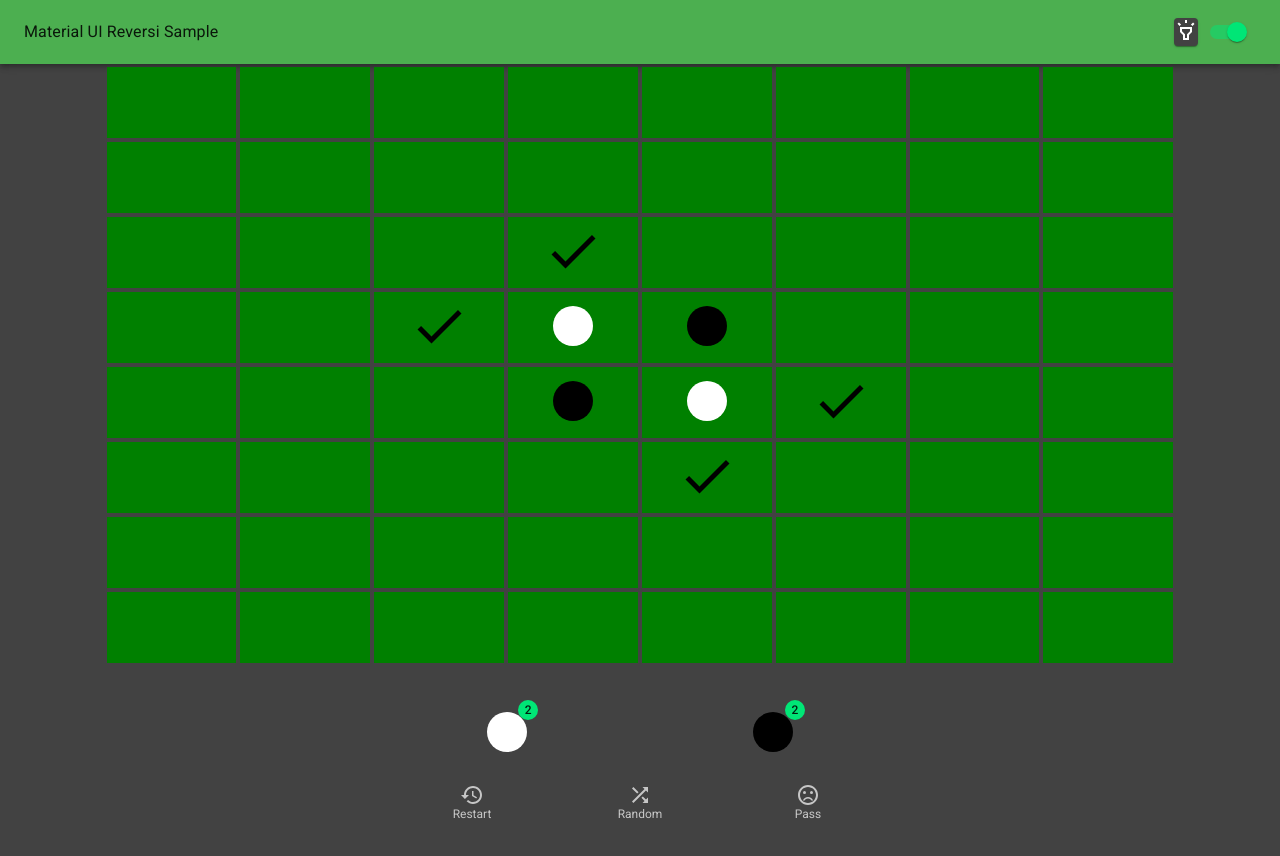
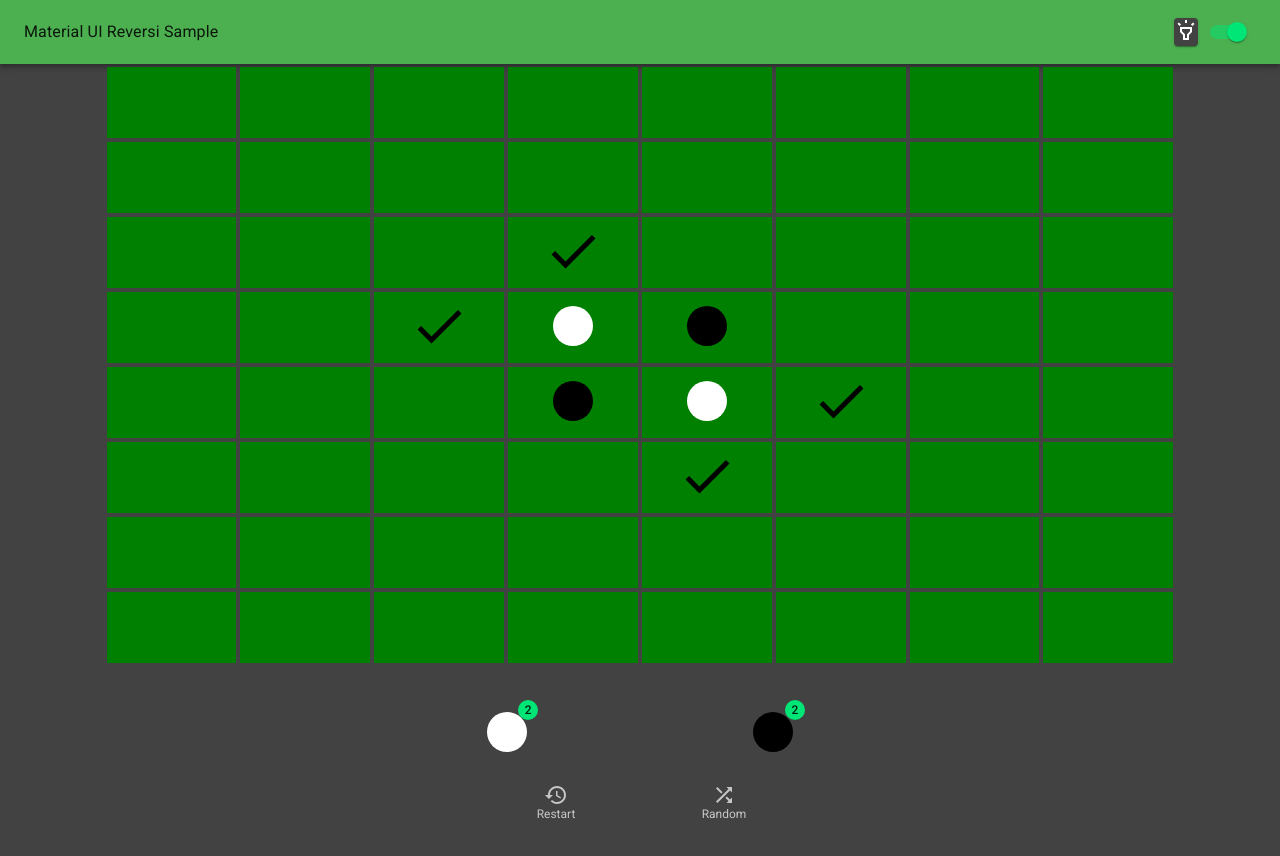
Before and after one commit to snerks/react-mui-reversi-ts, a React (Create React App) app: page / in a window 1280 px wide. Shown: the top 856 px of the page. Built offline with nearby package versions, Linux system fonts and the light colour scheme.

Commit message:
Fix Pass logic

```diff
--- a/src/components/GameBoardList.tsx
+++ b/src/components/GameBoardList.tsx
@@ -531,9 +531,11 @@ const GameBoardList: React.FC<GameBoardListProps> = ({ initialBoard }) => {
                 }
 
                 {
+                    // Must play, if valid cells are present
                     !isGameFinished &&
+                    (validCells.length === 0) &&
                     <BottomNavigationAction
-                        label={validCells.length === 0 ? "Must Pass!" : "Pass"}
+                        label="Must Pass!"
                         icon={<SentimentVeryDissatisfiedIcon />} />
                 }
             </BottomNavigation>
```
